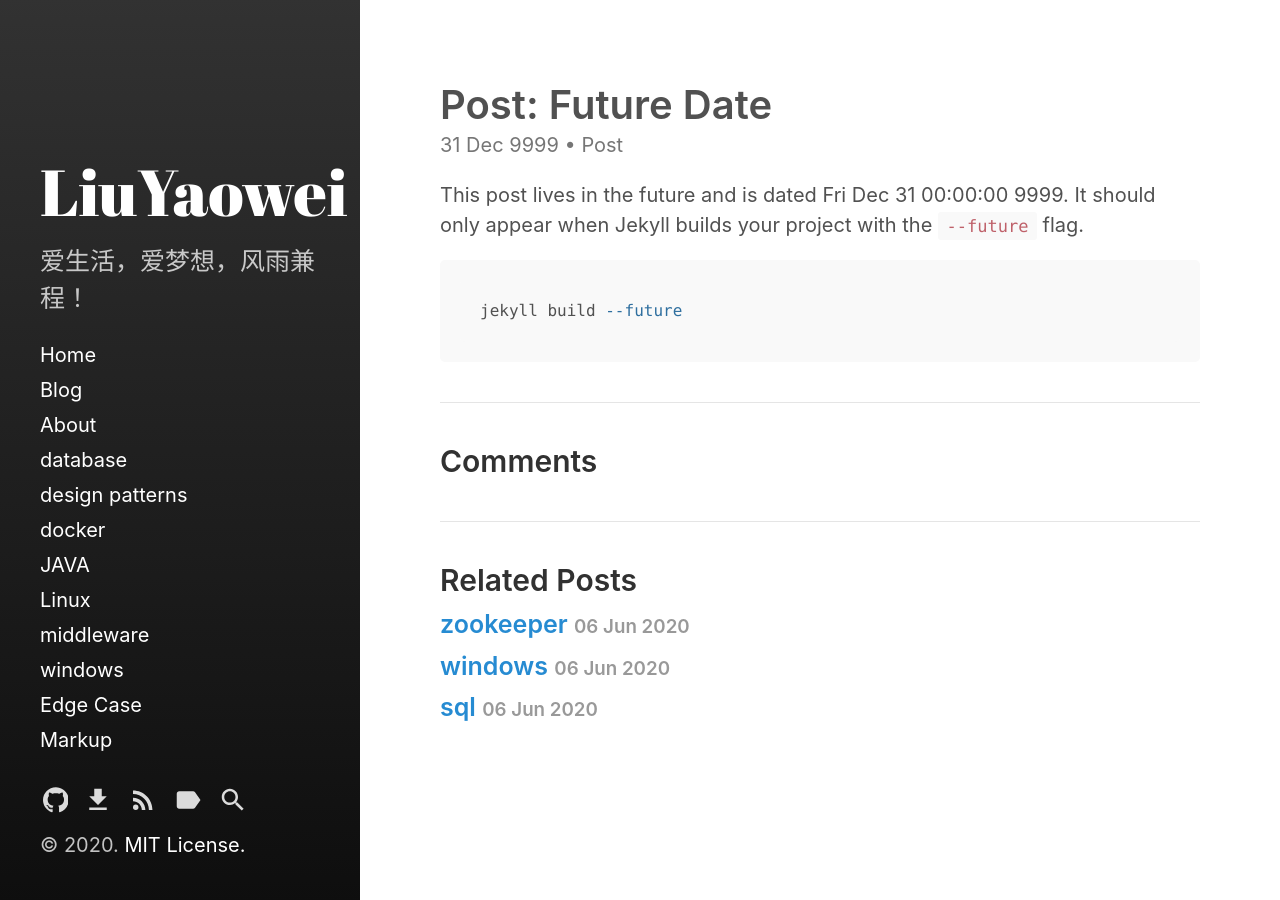
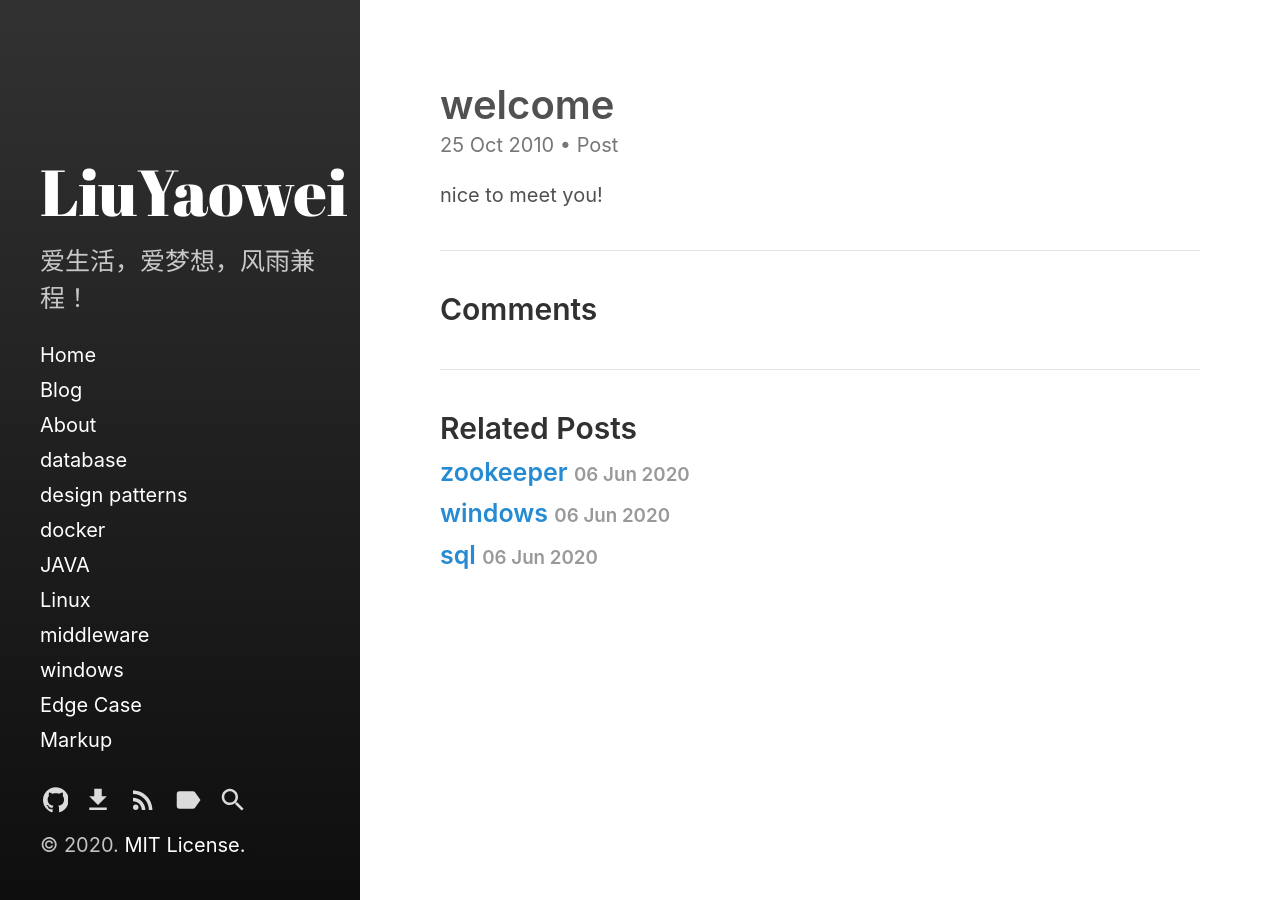
Before and after one commit to LiuYaowei-Geek/LiuYaowei-Geek.github.io, a Jekyll site: the page built from _posts/2010-10-25-post-future-date.md, in a window 1280 px wide. Built offline with Jekyll 4.4.1, drawn with Linux system fonts in a browser that asks for light colours.

Commit message:
edit home

````diff
--- a/_posts/2010-10-25-post-future-date.md
+++ b/_posts/2010-10-25-post-future-date.md
@@ -1,14 +1,8 @@
 ---
 layout: post
-title: "Post: Future Date"
-date: 9999-12-31
+title: "welcome"
 categories:
   - Post
-last_modified_at: 2017-03-09T12:45:25-05:00
 ---
 
-This post lives in the future and is dated {{ page.date | date: "%c" }}. It should only appear when Jekyll builds your project with the `--future` flag.
-
-```bash
-jekyll build --future
-```
+nice to meet you!
````
